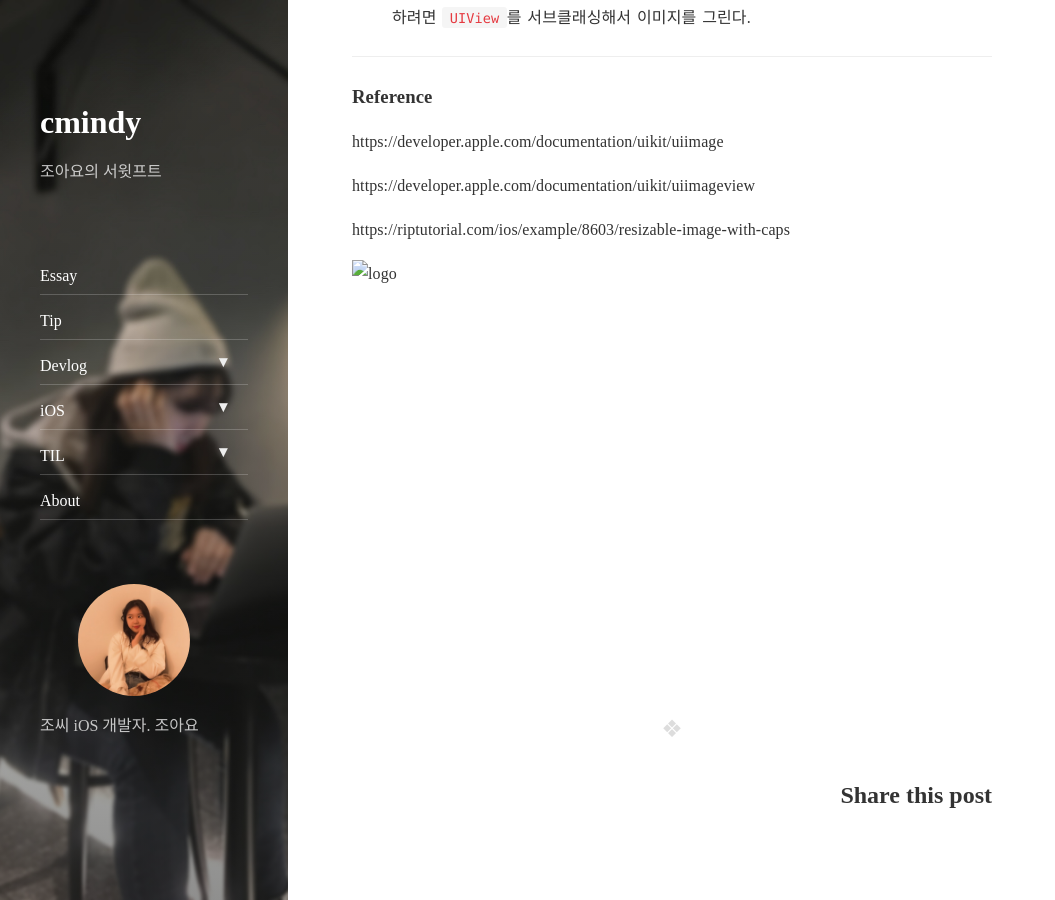
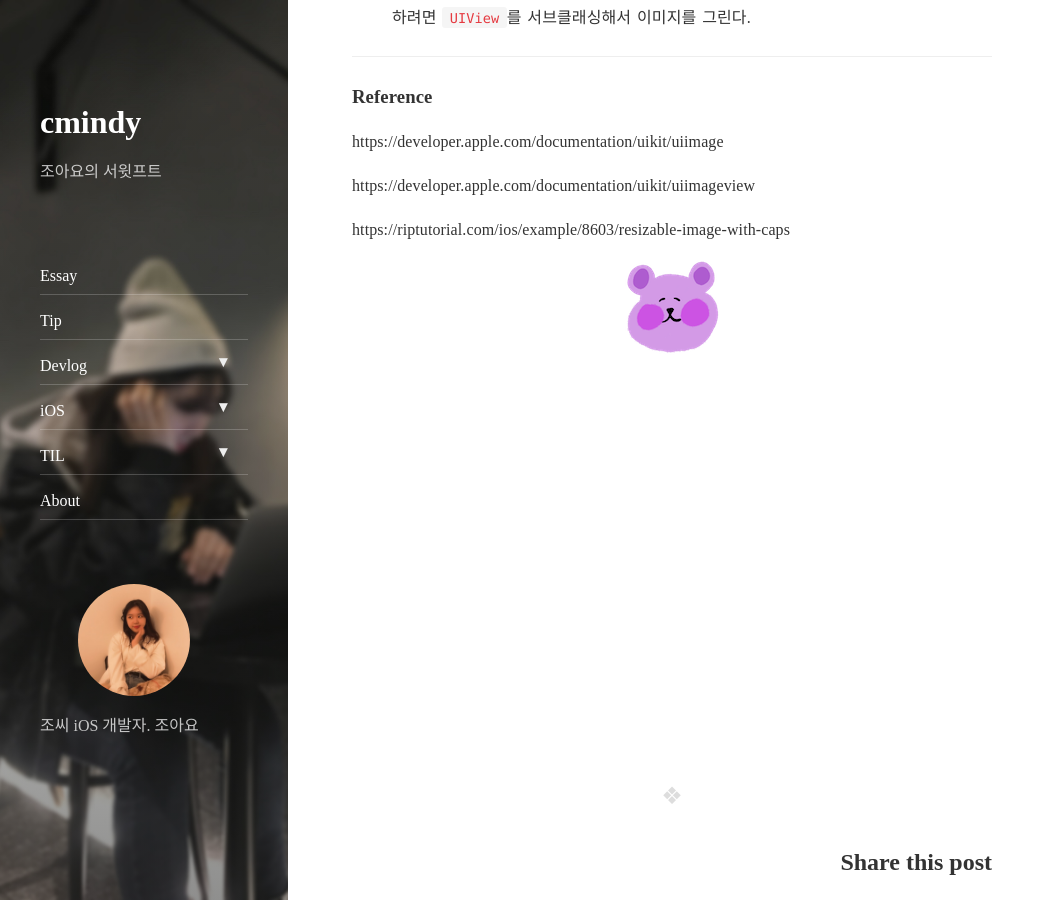
Before and after one commit to cmindy/cmindy.github.io, a Jekyll site: the page built from _posts/2019-07-31-uiimageview.md, in a window 1280 px wide and 900 px high, scrolled down 4136 px. Shown: the whole window, without its empty margins (0-1055 px from the left). Built offline with Jekyll 4.4.1, drawn with Linux system fonts in a browser that asks for light colours; nearby versions of some CDN libraries.

Commit message:
절대경로로 수정

```diff
--- a/_posts/2019-07-31-uiimageview.md
+++ b/_posts/2019-07-31-uiimageview.md
@@ -159,4 +159,4 @@ https://developer.apple.com/documentation/uikit/uiimageview
 
 https://riptutorial.com/ios/example/8603/resizable-image-with-caps
 
-![logo](../assets/img/2019-07-31-uiimageview/logo.png)
+![logo](/assets/img/2019-07-31-uiimageview/logo.png)
```
